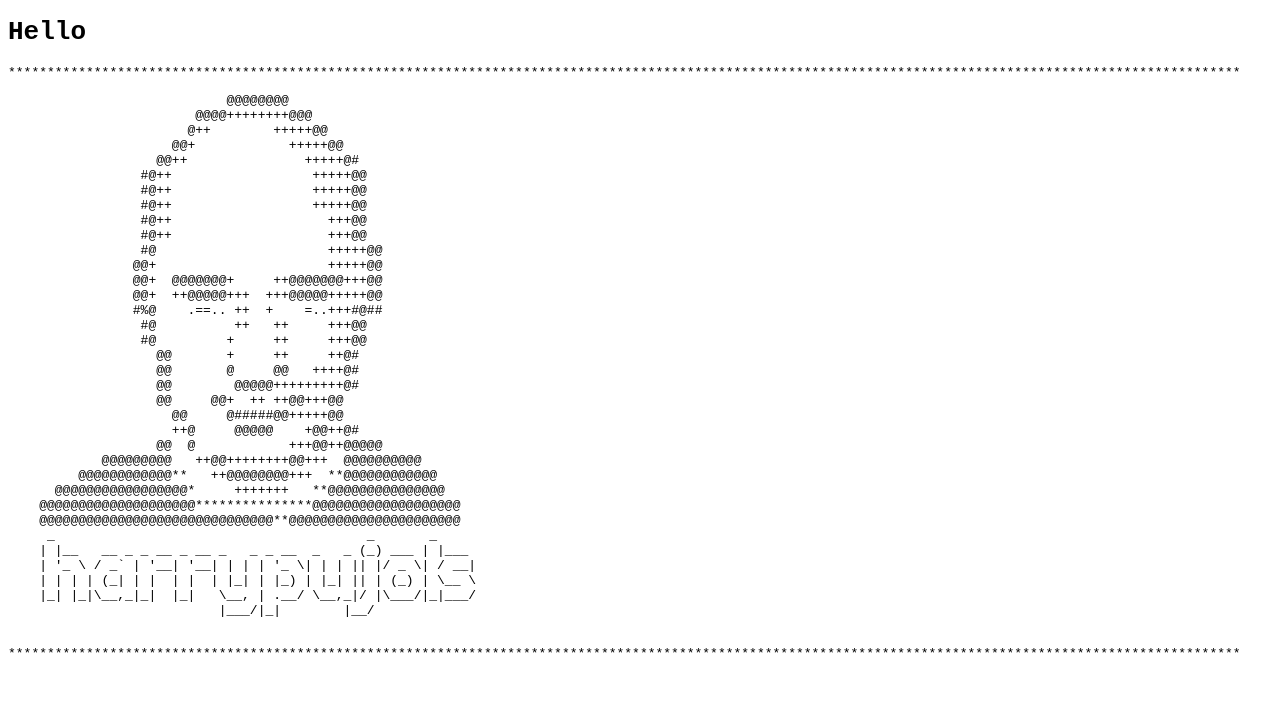
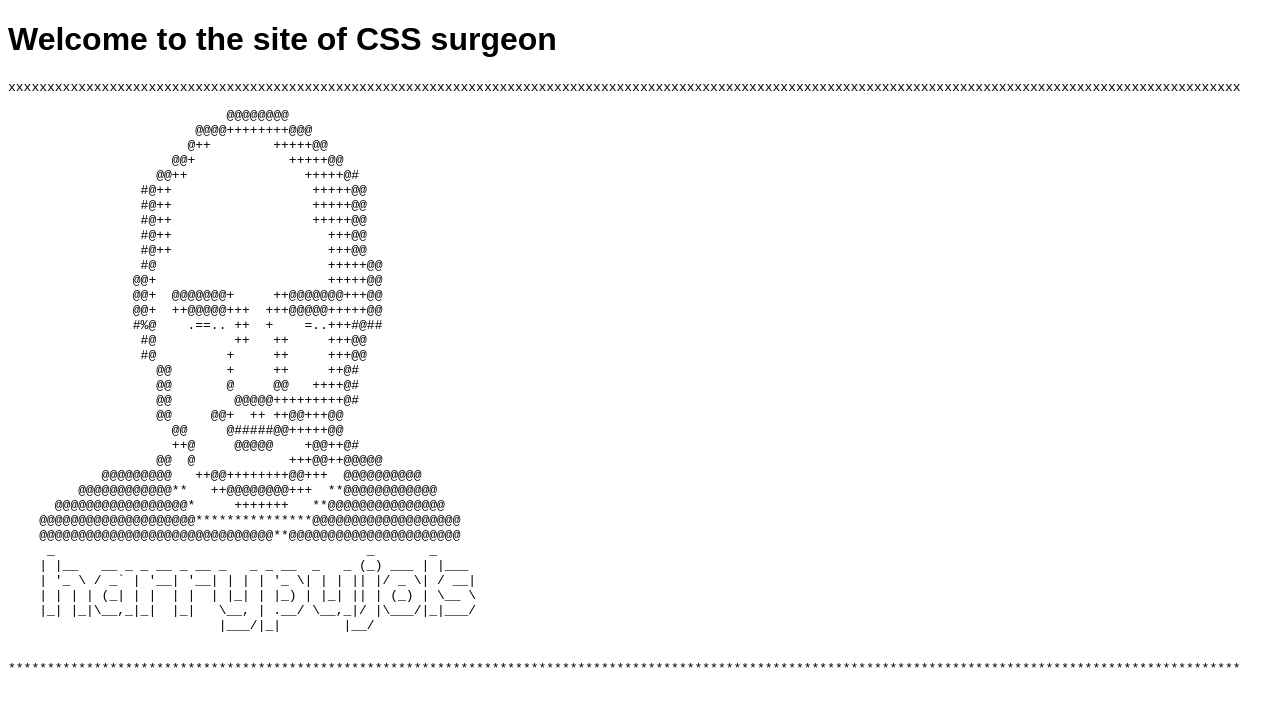
Before and after one commit to harrypujols/new-site-prototype, a website built with webpack: page docs/index.html in a window 1280 px wide. Built offline with nearby package versions, Linux system fonts and the light colour scheme.

Commit message:
a few rules

```diff
--- a/dev/sass/global/index.scss
+++ b/dev/sass/global/index.scss
@@ -1,7 +1,7 @@
 @use "../settings/breakpoints" as bp;
 
 .body {
-  font-family: monospace;
+  font-family: sans-serif;
 
   &::before {
     display: none;
@@ -12,3 +12,18 @@
     }
   }
 }
+
+pre,
+code,
+[data-js="border"] {
+  font-family: monospace;
+}
+
+[data-js="border"] {
+  border: 0;
+}
+
+h1,
+h2 {
+  text-wrap: balance;
+}
--- a/docs/index.html
+++ b/docs/index.html
@@ -8,8 +8,8 @@
     <link rel="stylesheet" href="css/styles.css" />
   </head>
   <body class="body">
-    <h1>Hello</h1>
-    <div data-js="border" data-character="*"></div>
+    <h1 class="headline">Welcome to the site of CSS surgeon</h1>
+    <hr data-js="border" data-character="x" />
     <pre>
                             @@@@@@@@
                         @@@@++++++++@@@
@@ -47,7 +47,7 @@
     |_| |_|\__,_|_|  |_|   \__, | .__/ \__,_|/ |\___/|_|___/
                            |___/|_|        |__/
     </pre>
-    <div data-js="border" data-character="*"></div>
+    <hr data-js="border" data-character="*" />
     <script src="js/scripts.js"></script>
   </body>
 </html>
```
Also changed, not shown: dev/html/index.html (+3 -3 lines), docs/css/styles.css.
